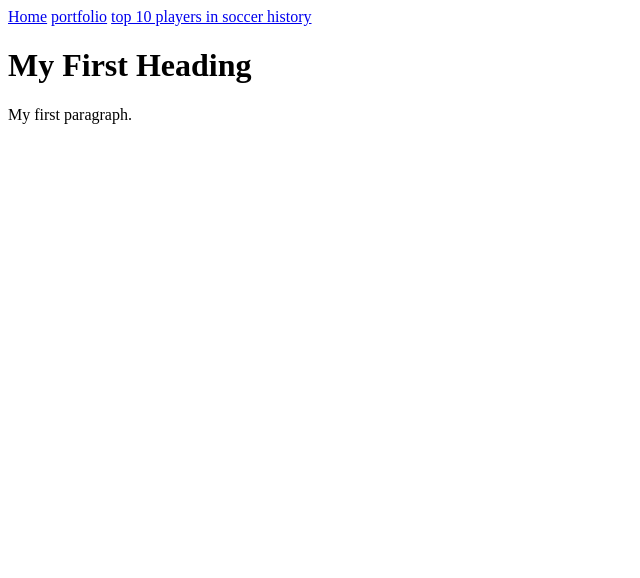
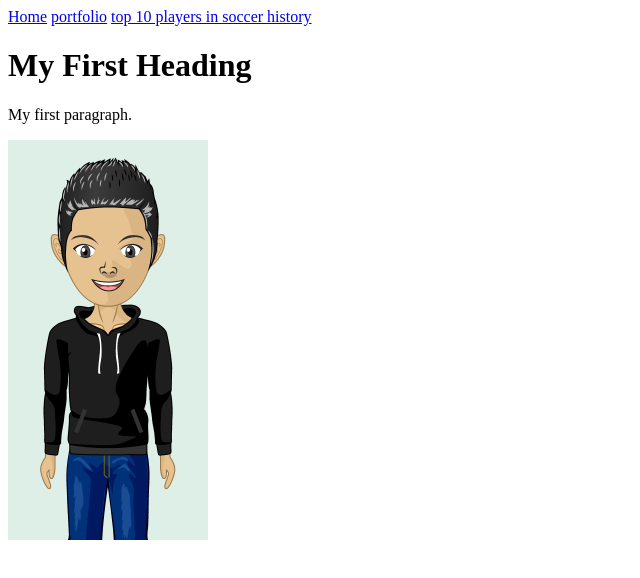
Before and after one commit to jamalawad99/jamalawad99.github.io, a plain HTML site: page index.html in a window 1280 px wide. Shown: the whole page, without its empty margins (0-640 px from the left). Drawn offline with Linux system fonts and the light colour scheme.

Commit message:
Added Avatar

```diff
--- a/index.html
+++ b/index.html
@@ -6,5 +6,6 @@
             <a href="index3.html">top 10 players in soccer history</a>
             <h1>My First Heading</h1>
             <p>My first paragraph.</p>
+            <img src="images/photo.png" height="400">
         </body>
     </html>
```
Also changed, not shown: images/photo.png (added). Lines whose indentation alone changed are shown as unchanged.
